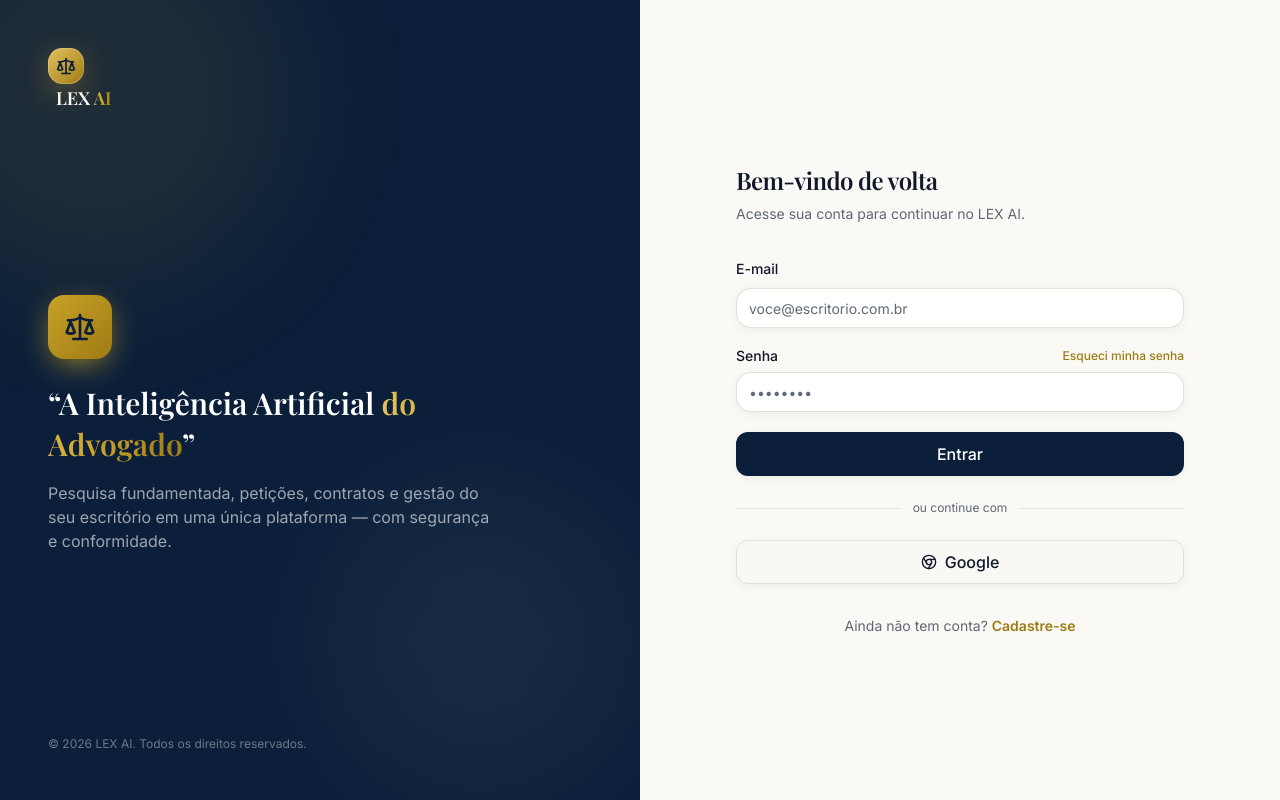
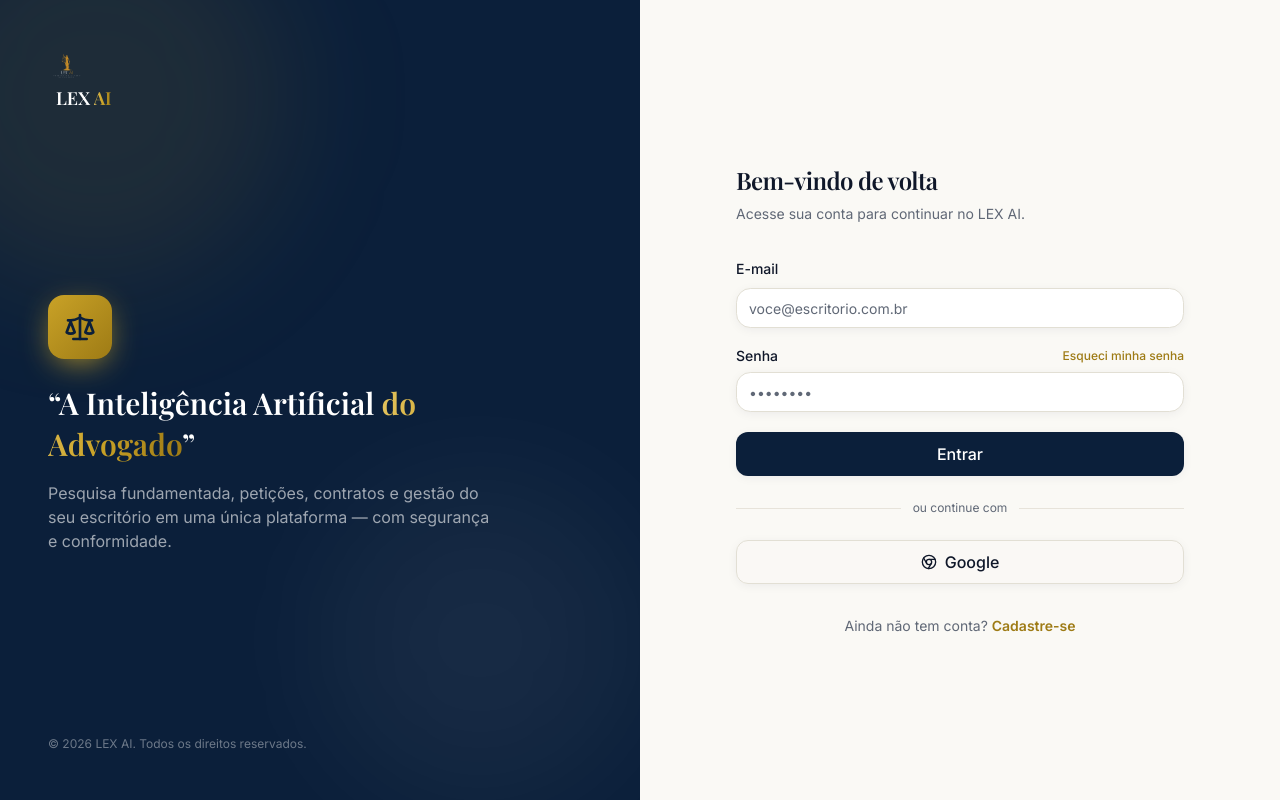
Before and after one commit to BONOVOXDF/lexai, a Next.js app in the folder frontend/: page /login in a window 1280 px wide. Built offline with nearby package versions, Linux system fonts and the light colour scheme; no server answers.

Commit message:
feat: substituir icone por logo personalizado (azul e dourado)

```diff
--- a/frontend/components/logo.tsx
+++ b/frontend/components/logo.tsx
@@ -1,5 +1,5 @@
 import * as React from "react";
-import { Scale } from "lucide-react";
+import Image from "next/image";
 import { cn } from "@/lib/utils";
 
 interface LogoProps {
@@ -16,12 +16,11 @@ export function Logo({ className, iconClassName, textClassName, showText = true,
     <div className={cn("flex items-center gap-2.5", className)}>
       <div
         className={cn(
-          "relative flex h-9 w-9 items-center justify-center rounded-lg bg-gradient-to-br from-gold-light to-gold-dark text-navy shadow-gold",
+          "relative flex h-9 w-9 items-center justify-center rounded-lg overflow-hidden",
           iconClassName
         )}
       >
-        <Scale className="h-5 w-5" strokeWidth={2} />
-        <div className="absolute inset-0 rounded-lg ring-1 ring-inset ring-white/20" />
+        <Image src="/logo.png" alt="LEX AI" width={36} height={36} className="h-full w-full object-contain" />
       </div>
       {showText && (
         <div className="leading-none">
```
Also changed, not shown: frontend/app/icon.png (added), frontend/public/logo.png (added).
